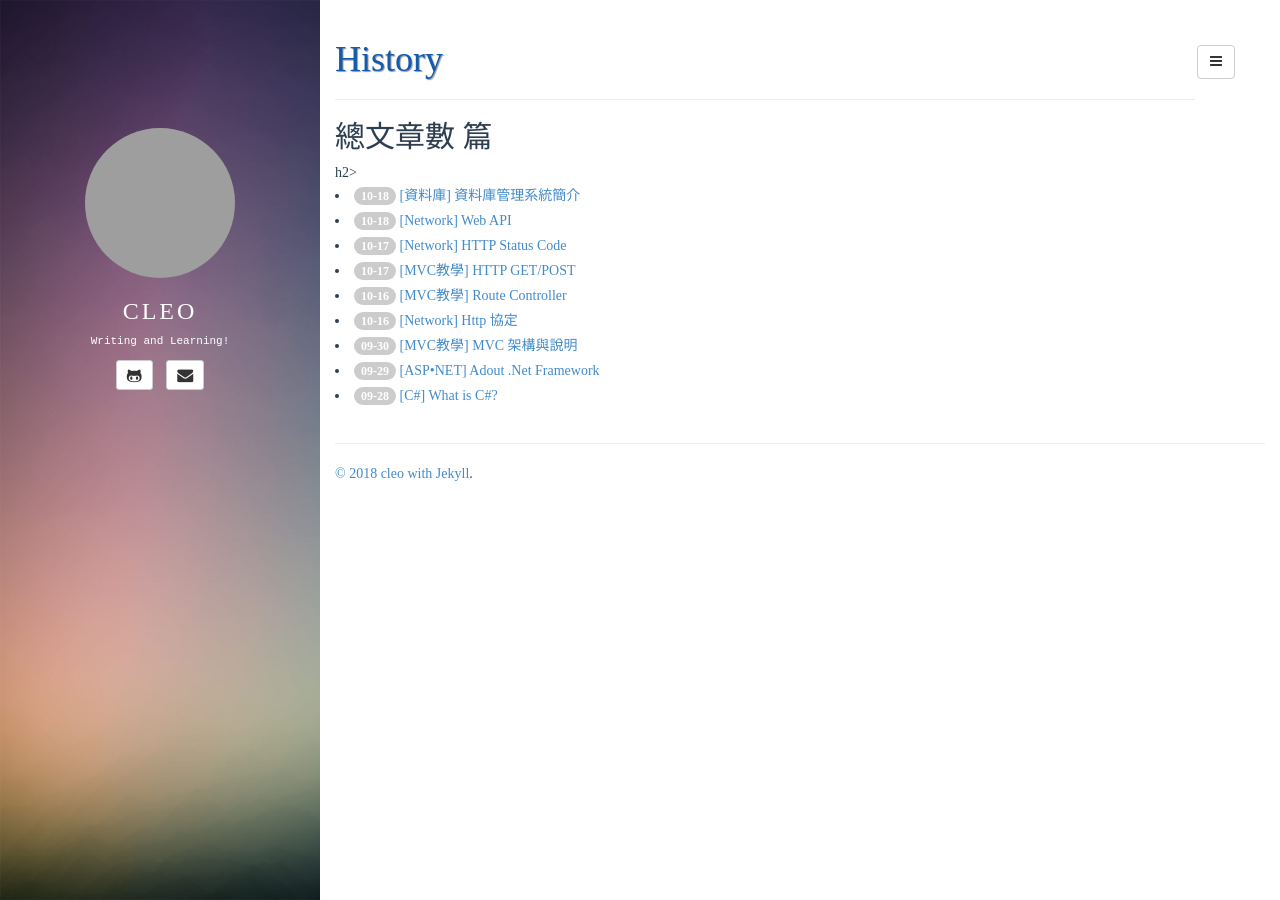
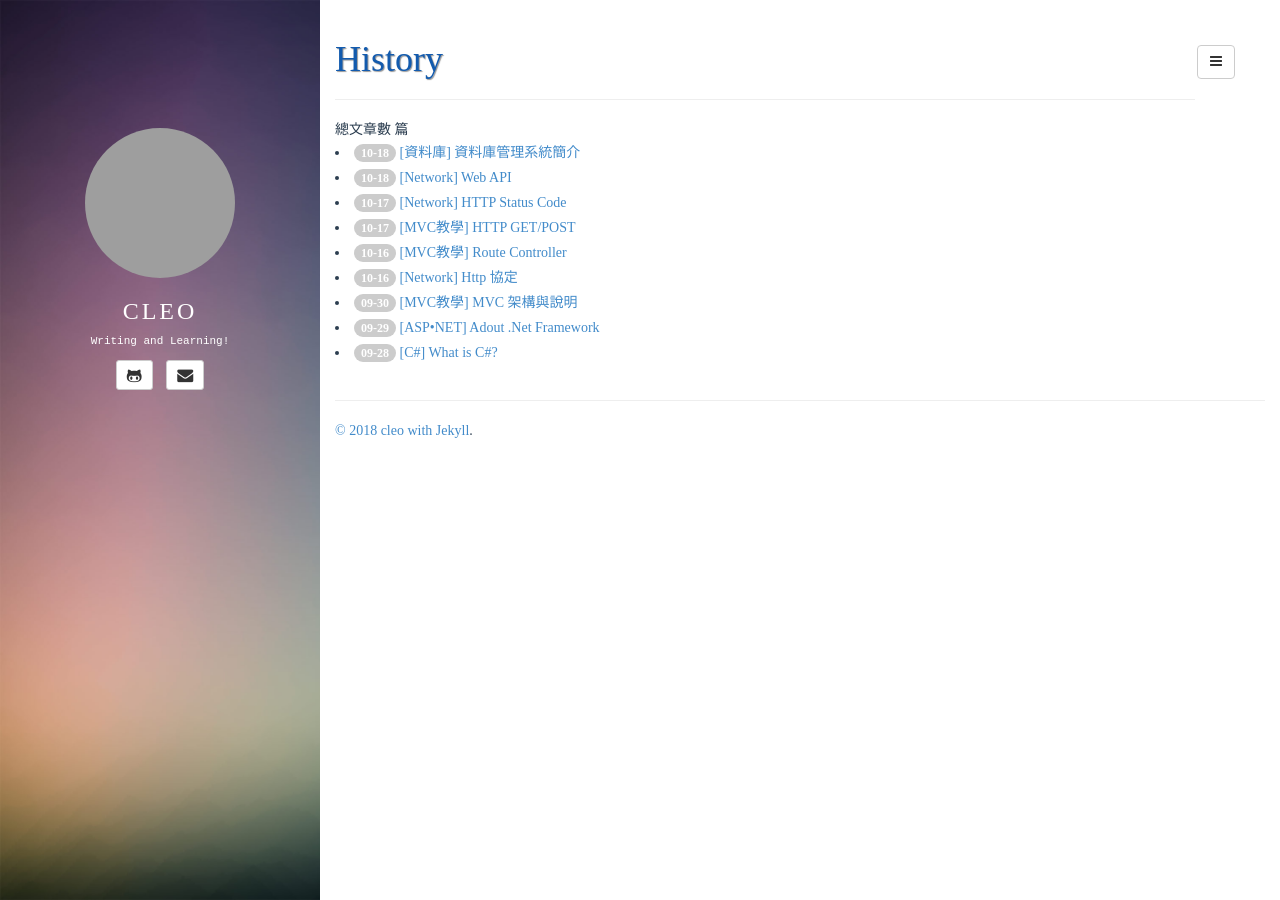
Before and after one commit to cleoliu/blog-2021, a Jekyll site: the page built from history.html, in a window 1280 px wide. Built offline with Jekyll 4.4.1, drawn with Linux system fonts in a browser that asks for light colours; grey boxes are pictures that could not be loaded.

```diff
--- a/history.html
+++ b/history.html
@@ -4,9 +4,7 @@ title: History
 ---
 
 <section id="archive">
-    <span>
-        <h2>總文章數 {{paginator.total_posts}} 篇</h2>h2>
-    </span>
+    <span>總文章數 {{paginator.total_posts}} 篇</span>
     {%for post in site.posts %}
         <li style="line-height: 25px;">
           <div class="badge" style="background:#ccc">
```
